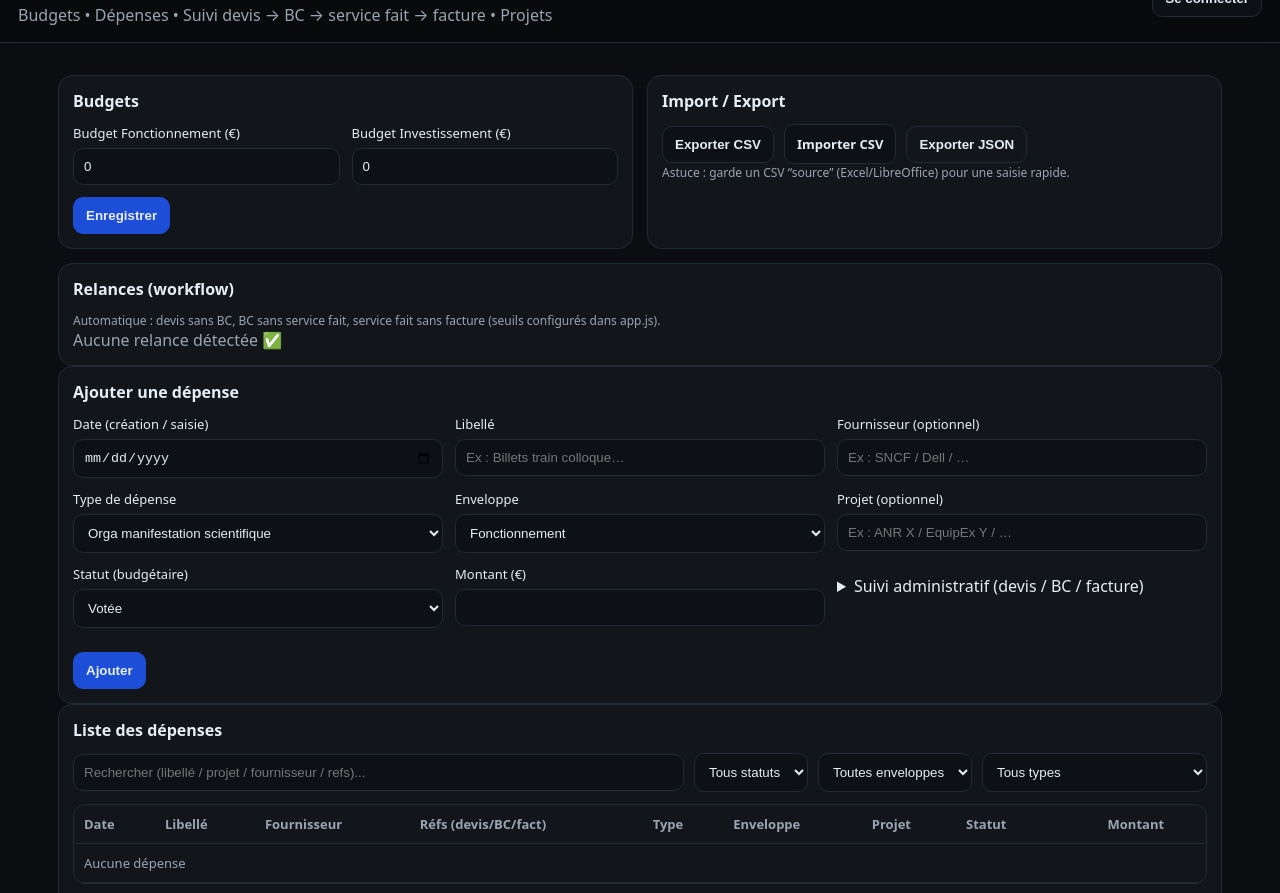
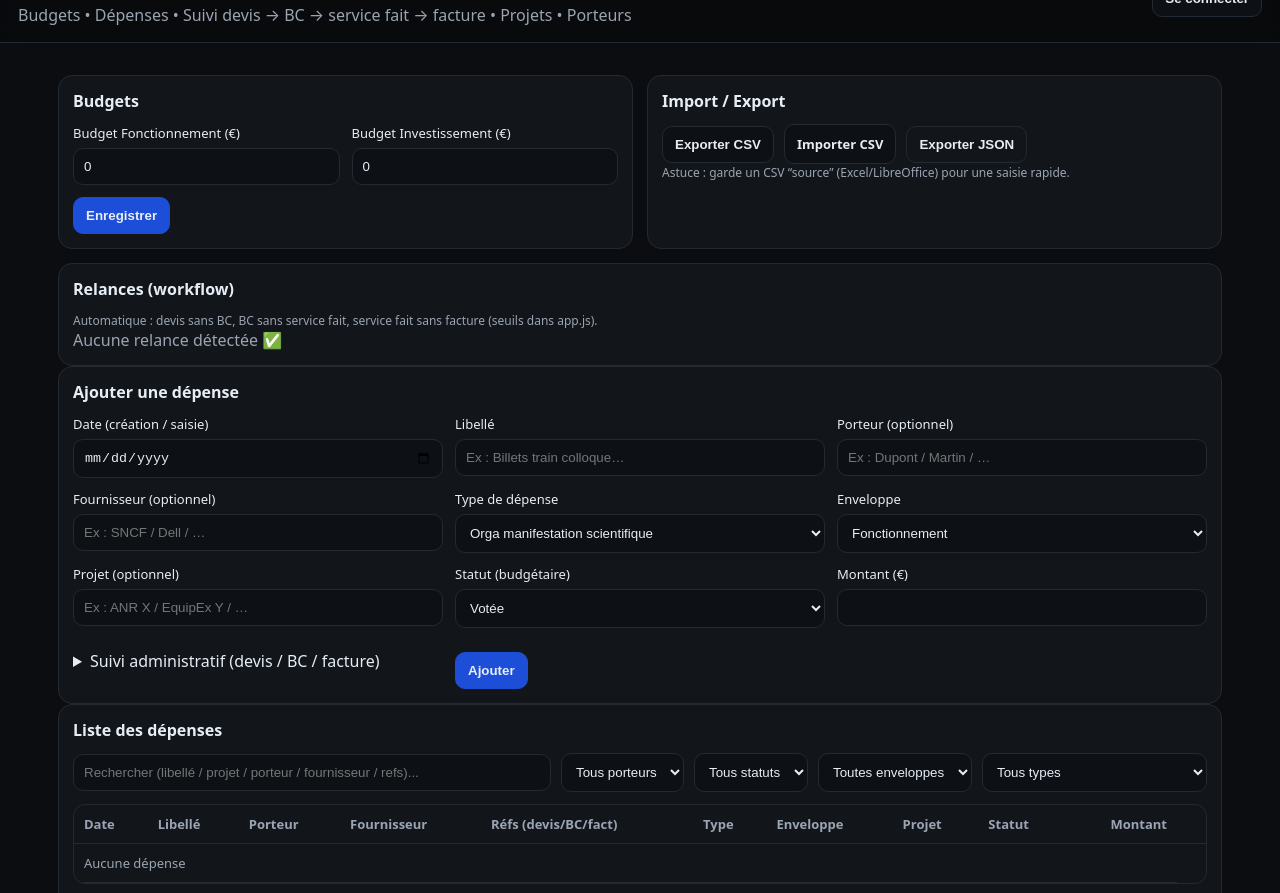
Before and after one commit to Maximilien-Petit-CV-et-bidouilles/lab-budget, a website: page index.html in a window 1280 px wide. Shown: the part 45-938 px from the top of the page. Drawn offline with nearby package versions, Linux system fonts and the light colour scheme.

Commit message:
Add 'Porteurs' and 'Porteur' fields to index.html

```diff
--- a/index.html
+++ b/index.html
@@ -18,7 +18,7 @@
   <header class="topbar">
     <div>
       <h1>Budget laboratoire</h1>
-      <p class="muted">Budgets • Dépenses • Suivi devis → BC → service fait → facture • Projets</p>
+      <p class="muted">Budgets • Dépenses • Suivi devis → BC → service fait → facture • Projets • Porteurs</p>
     </div>
     <div class="topbar-actions">
       <button id="btnLogin" class="btn">Se connecter</button>
@@ -60,7 +60,7 @@
 
     <section class="card">
       <h2>Relances (workflow)</h2>
-      <p class="muted small">Automatique : devis sans BC, BC sans service fait, service fait sans facture (seuils configurés dans app.js).</p>
+      <p class="muted small">Automatique : devis sans BC, BC sans service fait, service fait sans facture (seuils dans app.js).</p>
       <div id="reminders" class="muted">—</div>
     </section>
 
@@ -73,6 +73,10 @@
 
         <label>Libellé
           <input name="label" type="text" required placeholder="Ex : Billets train colloque…" />
+        </label>
+
+        <label>Porteur (optionnel)
+          <input name="owner" type="text" placeholder="Ex : Dupont / Martin / …" />
         </label>
 
         <label>Fournisseur (optionnel)
@@ -151,7 +155,10 @@
       <h2>Liste des dépenses</h2>
 
       <div class="row wrap">
-        <input id="q" class="search" placeholder="Rechercher (libellé / projet / fournisseur / refs)..." />
+        <input id="q" class="search" placeholder="Rechercher (libellé / projet / porteur / fournisseur / refs)..." />
+        <select id="filterOwner">
+          <option value="">Tous porteurs</option>
+        </select>
         <select id="filterStatus">
           <option value="">Tous statuts</option>
           <option value="Votée">Votée</option>
@@ -182,6 +189,7 @@
             <tr>
               <th>Date</th>
               <th>Libellé</th>
+              <th>Porteur</th>
               <th>Fournisseur</th>
               <th>Réfs (devis/BC/fact)</th>
               <th>Type</th>
```
